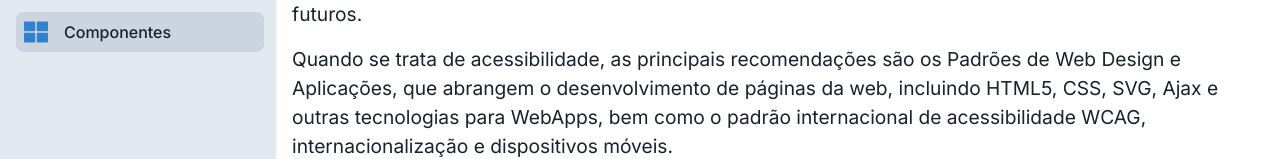
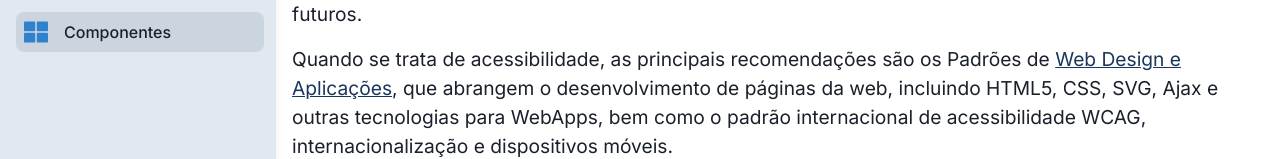
Before and after one commit to daviteixeira-dev/accesshub, a React (Vite) app: page /componentes/recomendacoes in a window 1280 px wide. Shown: the part 246-405 px from the top of the page. Built offline with nearby package versions, Linux system fonts and the light colour scheme.

Commit message:
Refactoring the content link inside the recommendations page

```diff
--- a/src/pages/subpages/PageAboutRecommendations.tsx
+++ b/src/pages/subpages/PageAboutRecommendations.tsx
@@ -108,7 +108,7 @@ const PageAboutRecommendations = () => {
                         fontFamily='Inter'
                     >
                         Quando se trata de acessibilidade, as principais recomendações são os Padrões
-                        de <Link href='https://www.w3c.br/Padroes/WebDesignAplicacoes'> Web Design e Aplicações</Link>, que
+                        de <Link color='blue.900' href='https://www.w3c.br/Padroes/WebDesignAplicacoes' textDecor='underline' isExternal> Web Design e Aplicações</Link>, que
                         abrangem o desenvolvimento de páginas da web, incluindo HTML5, CSS, SVG, Ajax e
                         outras tecnologias para WebApps, bem como o padrão internacional de
                         acessibilidade WCAG, internacionalização e dispositivos móveis.
```
